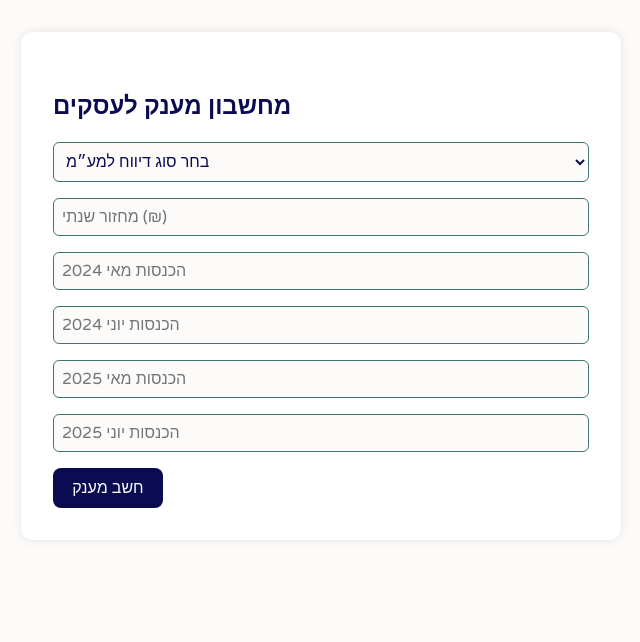
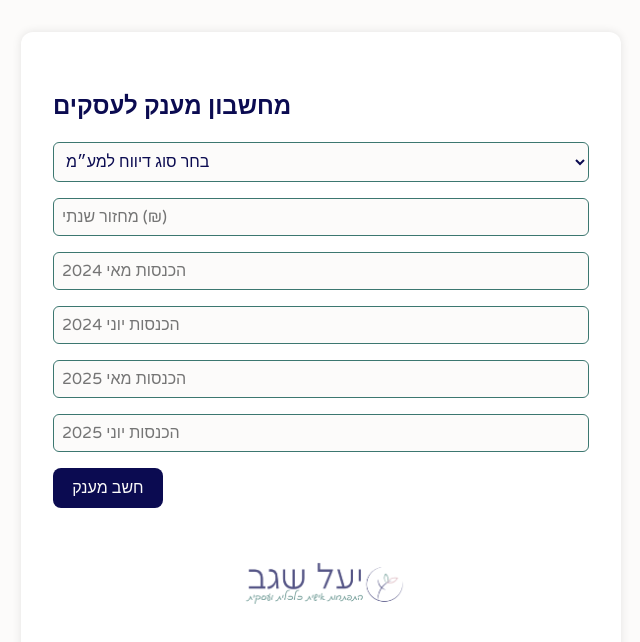
Before and after one commit to yaelsegev77/lavi-grant-calculator, a Next.js app: page / in a window 1280 px wide. Shown: the top 642 px of the page, without its empty margins (319-959 px from the left). Built offline with nearby package versions, Linux system fonts and the light colour scheme.

Commit message:
Update מחשבון_מענק_ווב.js

```diff
--- a/מחשבון_מענק_ווב.js
+++ b/מחשבון_מענק_ווב.js
@@ -29,7 +29,6 @@
     const y = Number(form.yearly);
     const rType = form.reportingType;
 
-    // השוואת יוני-ליוני במומודי דיווח חודשי, או סכום מאי+יוני בדו-חודשי
     const base24 =
       rType === "דו חודשי"
         ? Number(form.may24) + Number(form.jun24)
@@ -121,6 +120,15 @@
           <small>{result.message}</small>
         </div>
       )}
+
+      {/* לוגו בתחתית המחשבון */}
+      <div style={{ marginTop: "1.5rem", textAlign: "center" }}>
+        <img
+          src="/logocol.png"
+          alt="לוגו יעל שגב"
+          style={{ maxWidth: "180px", opacity: 0.7 }}
+        />
+      </div>
     </div>
   );
 }
```
